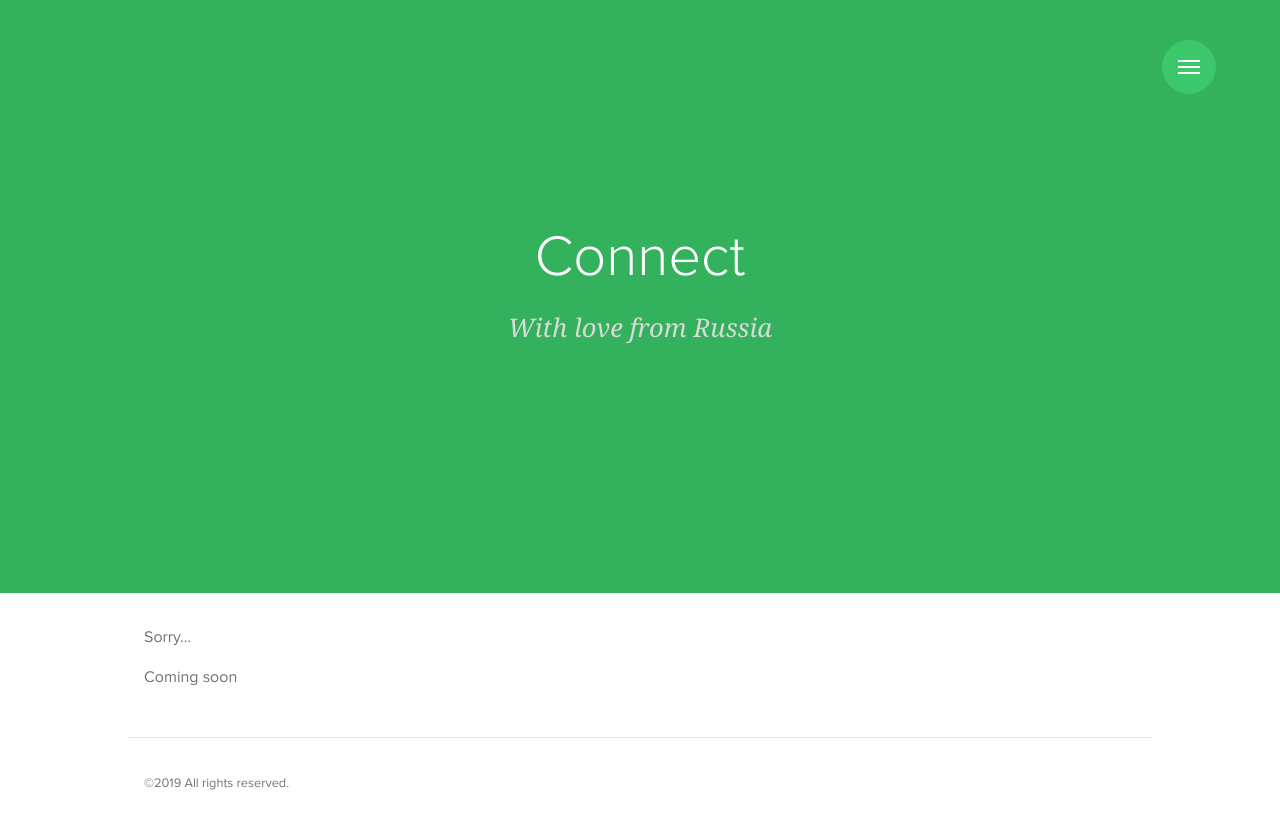
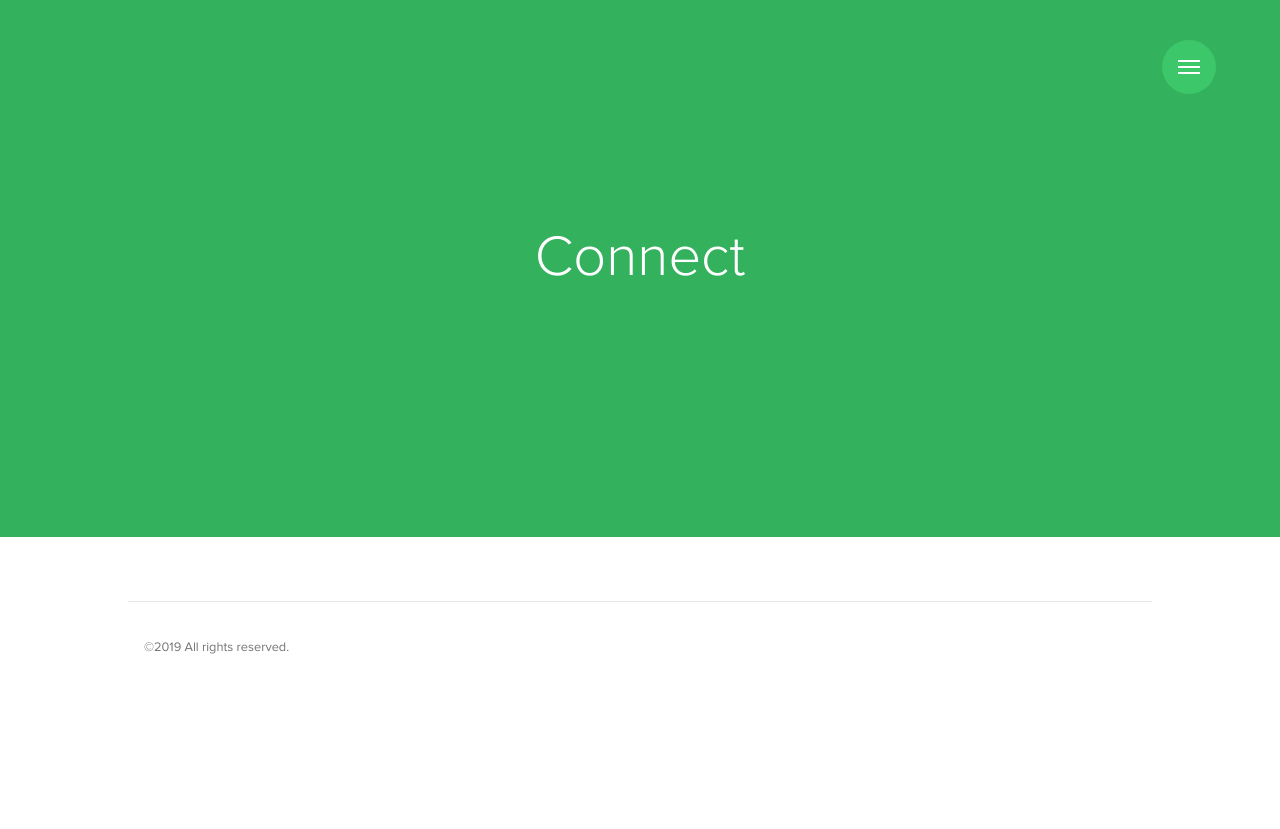
Before and after one commit to Carenin/carenin.github.io, a Jekyll site: the page built from connect.md, in a window 1280 px wide. Shown: the top 829 px of the page. Built offline with Jekyll 4.4.1, drawn with Linux system fonts in a browser that asks for light colours.

Commit message:
change pages

```diff
--- a/connect.md
+++ b/connect.md
@@ -1,10 +1,6 @@
 ---
 layout: page
 title: Connect
-subtitle: With love from Russia
+subtitle:
 permalink: /connect/
 ---
-
-Sorry...
-
-Coming soon
```
